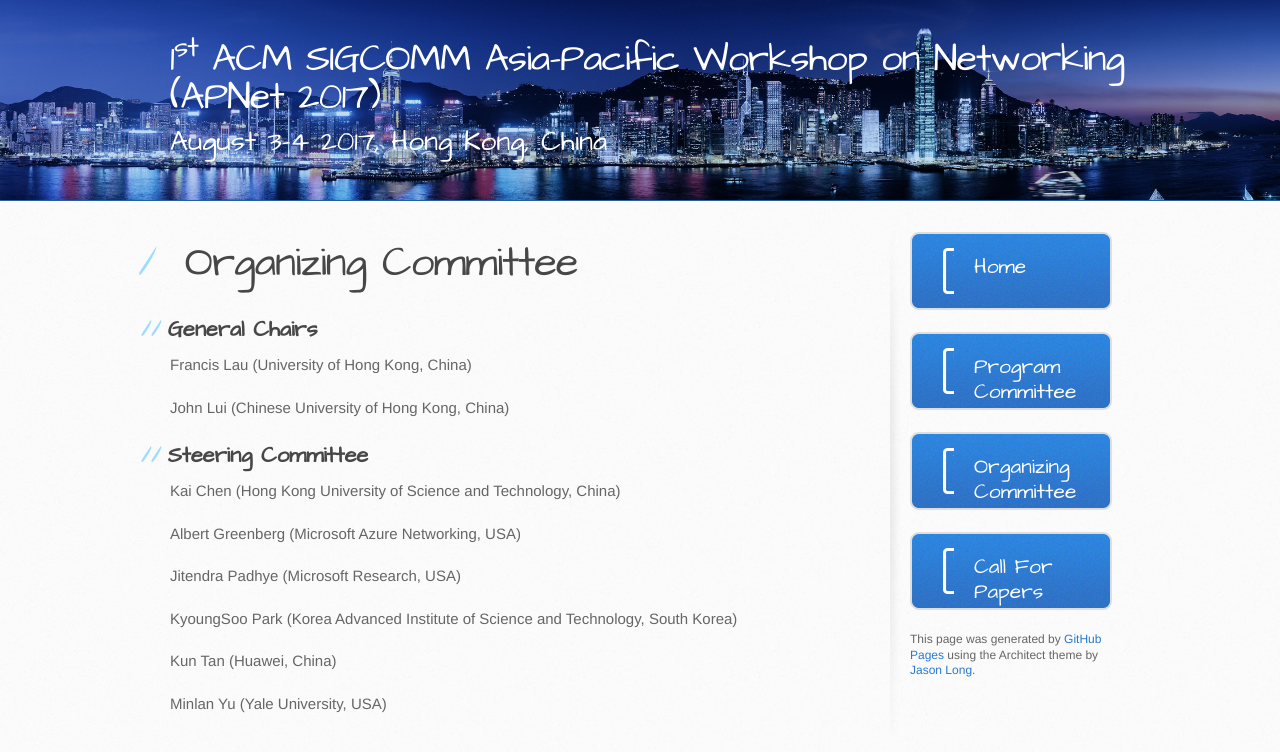
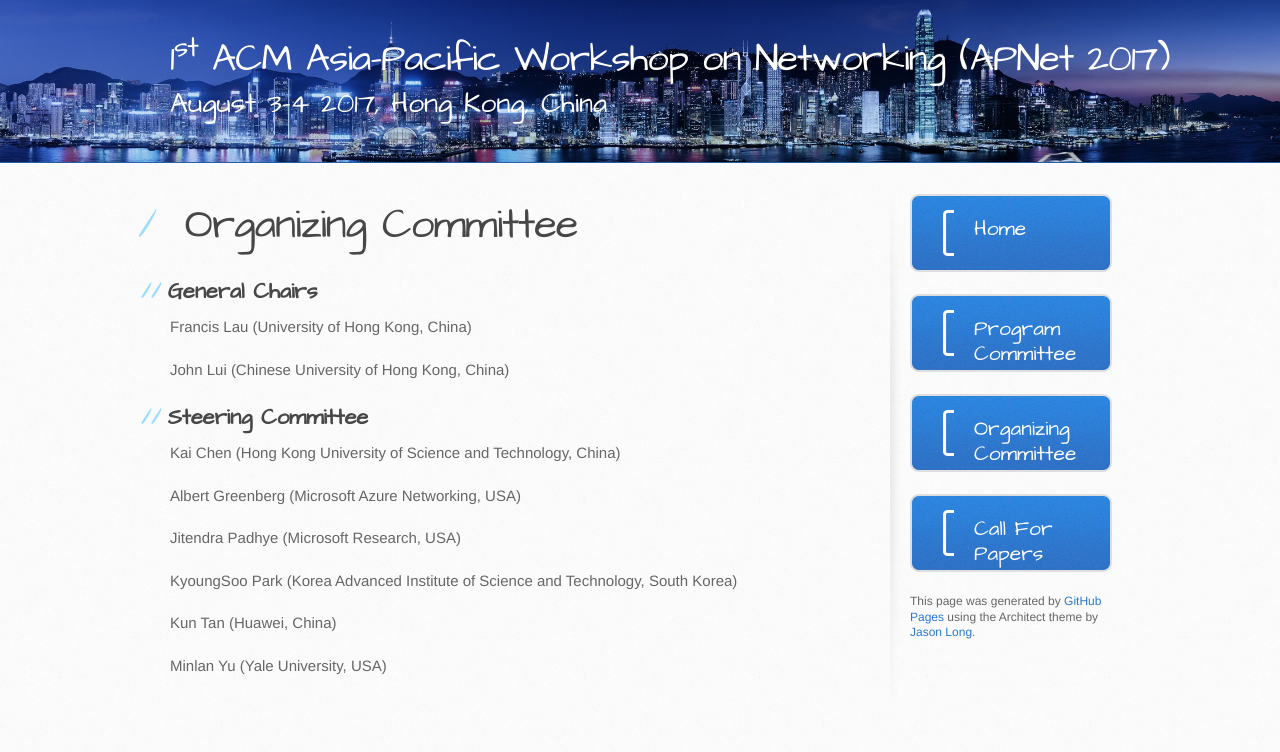
Before and after one commit to yhydhx/apnet-web, a plain HTML site: page oc.html in a window 1280 px wide. Drawn offline with Linux system fonts and the light colour scheme.

Commit message:
Update oc.html

```diff
--- a/oc.html
+++ b/oc.html
@@ -19,7 +19,7 @@
   <body>
     <header>
       <div class="inner">
-        <h1>1<sup>st</sup> ACM SIGCOMM Asia-Pacific Workshop on Networking (APNet 2017)</h1>
+        <h1>1<sup>st</sup> ACM Asia-Pacific Workshop on Networking (APNet 2017)</h1>
         <h2>August 3-4 2017, Hong Kong, China</h2>
       </div>
     </header>
```
